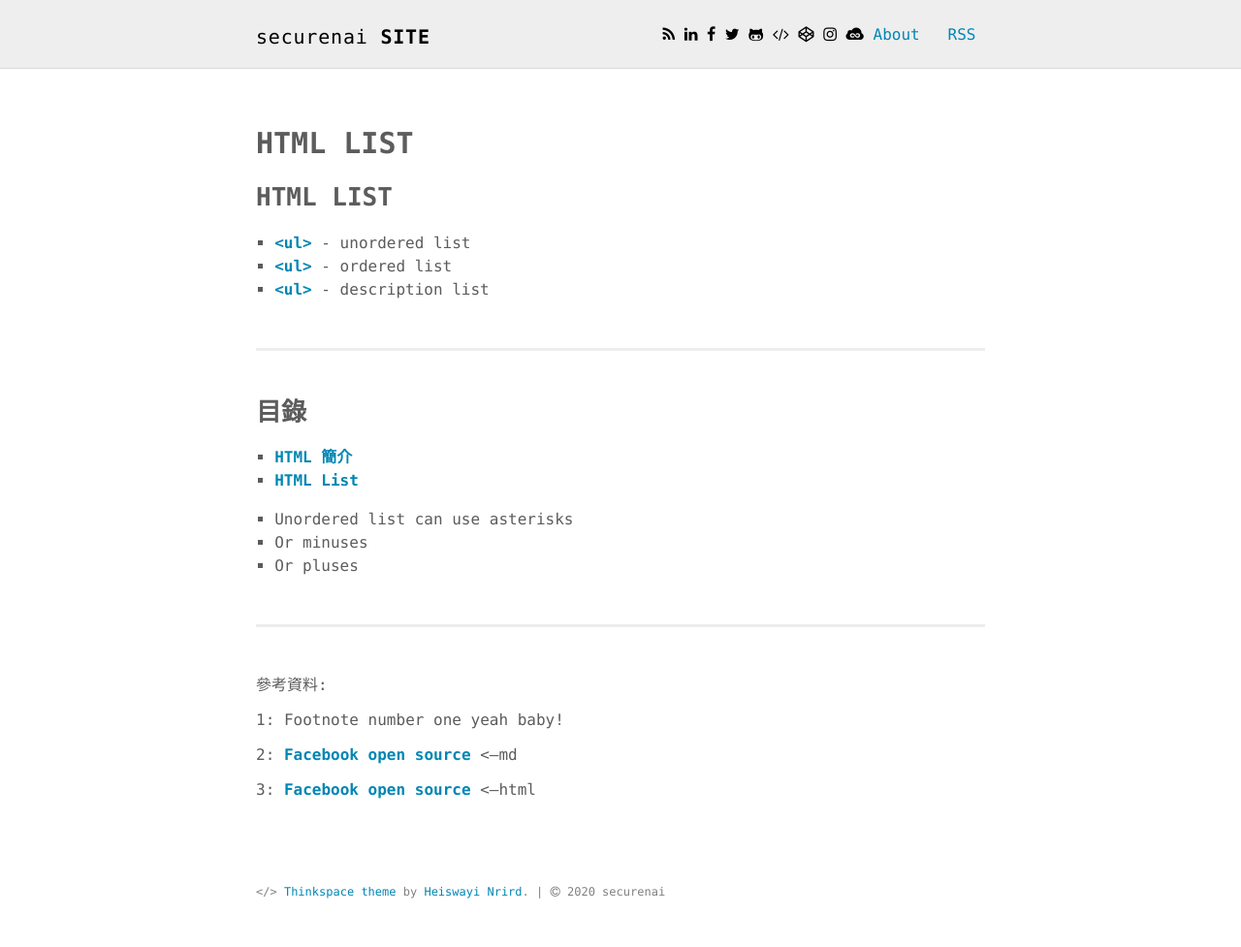
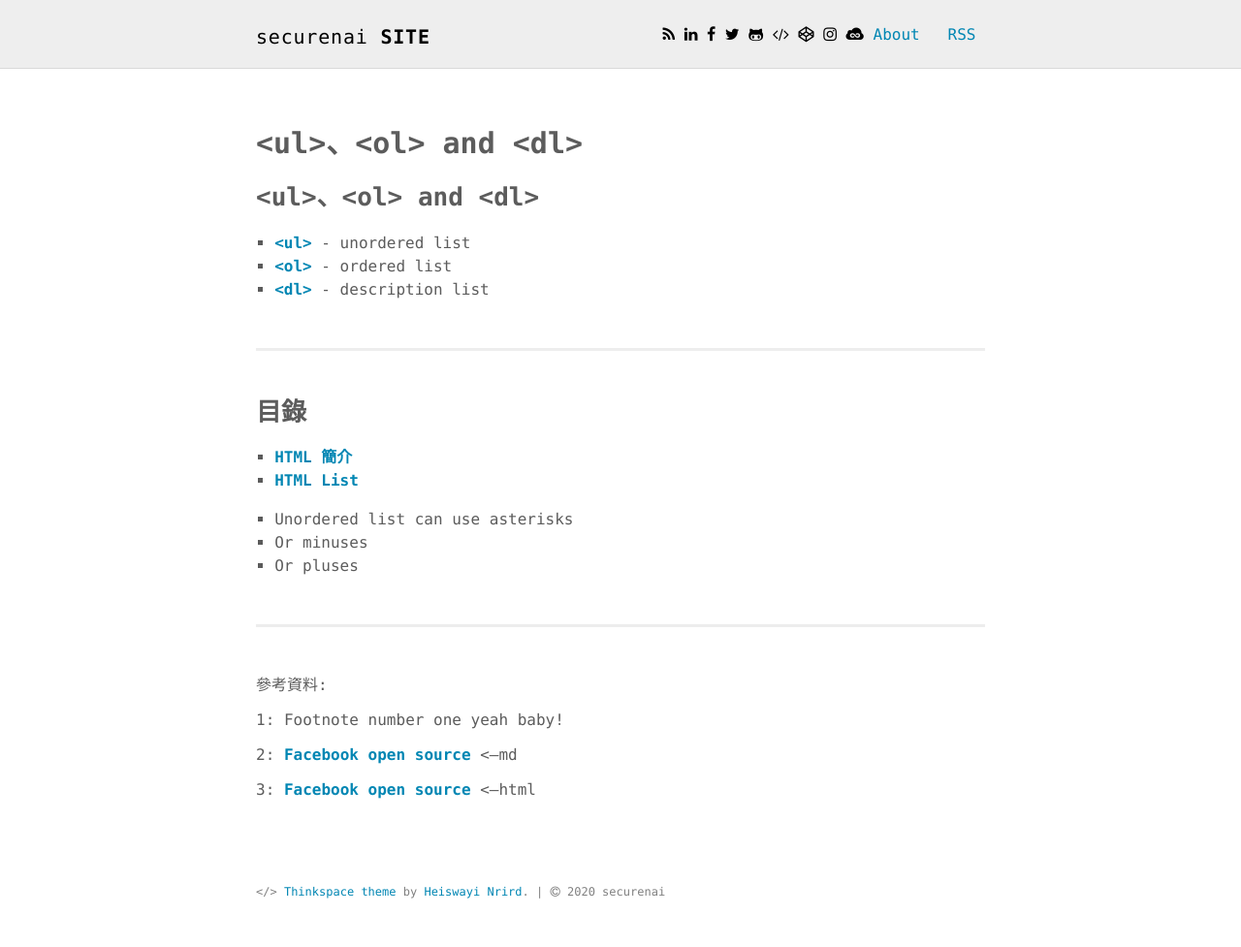
Before and after one commit to securenai/securenai.github.io, a Jekyll site: the page built from HTML/HTML_List.md, in a window 1280 px wide. Shown: the whole page at 97% size. Built offline with Jekyll 4.4.1, drawn with Linux system fonts in a browser that asks for light colours; our own code applies the rules of GitHub Pages for plain Markdown files.

Commit message:
Update HTML_List.md

```diff
--- a/HTML/HTML_List.md
+++ b/HTML/HTML_List.md
@@ -1,8 +1,8 @@
-## HTML LIST
+## &lt;ul&gt;、&lt;ol&gt; and &lt;dl&gt;
 
 * **<a href="https://developer.mozilla.org/en-US/docs/Web/HTML/Element/ul" target="_blank">&lt;ul&gt;</a>** - unordered list
-* **<a href="https://developer.mozilla.org/en-US/docs/Web/HTML/Element/ul" target="_blank">&lt;ul&gt;</a>** - ordered list
-* **<a href="https://developer.mozilla.org/en-US/docs/Web/HTML/Element/ul" target="_blank">&lt;ul&gt;</a>** - description list
+* **<a href="https://developer.mozilla.org/en-US/docs/Web/HTML/Element/ul" target="_blank">&lt;ol&gt;</a>** - ordered list
+* **<a href="https://developer.mozilla.org/en-US/docs/Web/HTML/Element/ul" target="_blank">&lt;dl&gt;</a>** - description list
 
 <div class="divider"></div>
 
```
